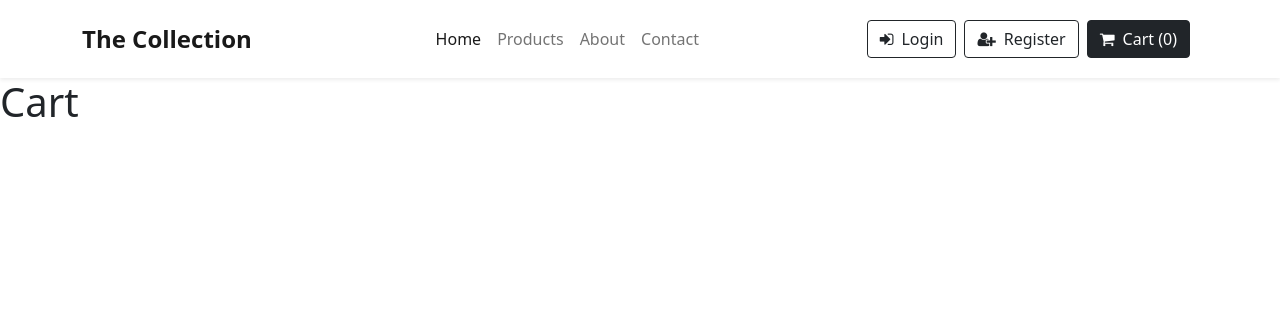
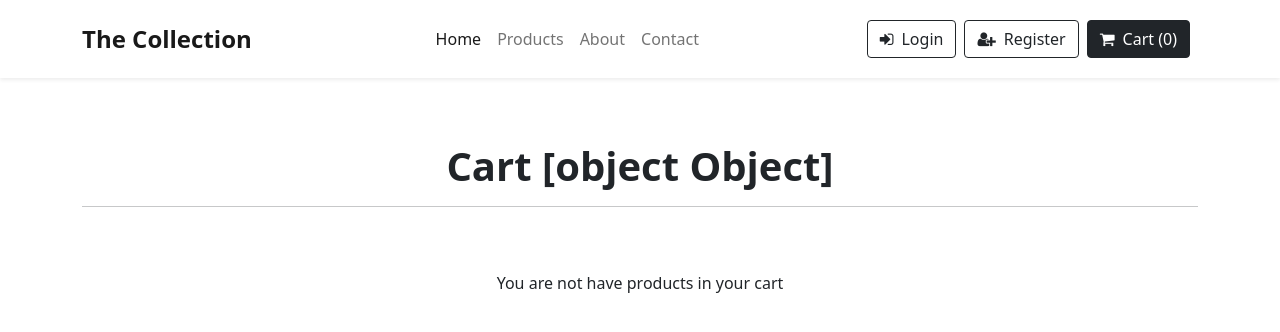
Before and after one commit to YordanSBarrera/e-market, a React (Create React App) app: page /cart in a window 1280 px wide. Shown: the top 332 px of the page. Built offline with nearby package versions, Linux system fonts and the light colour scheme.

Commit message:
formating cart page

```diff
--- a/src/component/about.jsx
+++ b/src/component/about.jsx
@@ -1,9 +1,12 @@
 import React from "react";
-import Header from "./pieces/header";
+import Template from "./pieces/template";
 
 const About = () => {
   return (
-    <Header title="About"/>
+    <Template
+      title="About"
+      body="   yo...  blablabla"
+    />
   );
 };
 
--- a/src/component/cart.jsx
+++ b/src/component/cart.jsx
@@ -1,15 +1,74 @@
 import React from "react";
 import { useSelector } from "react-redux";
-//import { compose } from "redux";
+import Template from "./pieces/template";
 
 const Cart = () => {
   const product = useSelector((state) => state.handleCart);
+  let priceToPay = 0;
   console.log(product);
-  return (
-    <>
-      <h1> Cart</h1>
-      {product.map((prodInCar) => {
+
+  const productToShow = () => {
+    if (product.length == 0) {
+      priceToPay=0;
+      return "You are not have products in your cart";
+    } else {
+      return product.map((prodInCar) => {
+        priceToPay+=prodInCar.price;
         return (
+          <div
+            className="card m-2"
+            style={{ maxWidth: "540px" }}
+            key={prodInCar.id}
+          >
+            <div className="row g-0">
+              <div className="col-md-4">
+                <img
+                  src={prodInCar.image}
+                  className="card-img-top"
+                  alt={prodInCar.title}
+                  height="250px"
+                />
+              </div>
+              <div className="col-md-8">
+                <div className="card-body">
+                  <h5 className="card-title">
+                    {prodInCar.title.substring(0, 12)}...
+                  </h5>
+                  <p className="card-text">${prodInCar.price}</p>
+                  <p className="card-text mb-5">
+                    <small className="text-muted">
+                      Last updated 3 mins ago
+                    </small>
+                  </p>
+                  <hr />
+                  <button
+                    className="btn btn-outline-dark mx-4 py-2"
+                    style={{ width: "100px" }}
+                  >
+                    Buy
+                  </button>
+                  <button
+                    className="btn btn-outline-danger mx-4 py-2"
+                    style={{ width: "100px" }}
+                  >
+                    Remove
+                  </button>
+                </div>
+              </div>
+            </div>
+          </div>
+        );
+      });
+    }
+  };
+  console.log(priceToPay)
+  const title="Cart "+{priceToPay};
+  return <Template title={title} body={productToShow()} />;
+};
+
+export default Cart;
+/**
+ *  return (
           <div
             className="card mb-3"
             style={{ maxWidth: "540px" }}
@@ -35,7 +94,7 @@ const Cart = () => {
                       Last updated 3 mins ago
                     </small>
                   </p>
-                  <hr/>
+                  <hr />
                   <button
                     className="btn btn-outline-dark mx-4 py-2"
                     style={{ width: "100px" }}
@@ -53,9 +112,4 @@ const Cart = () => {
             </div>
           </div>
         );
-      })}
-    </>
-  );
-};
-
-export default Cart;
+ */
--- a/src/component/contact.jsx
+++ b/src/component/contact.jsx
@@ -1,9 +1,8 @@
 import React from "react";
-import Header from "./pieces/header";
-
+import Template from "./pieces/template";
 const Contact = () => {
   return (
-    <Header title="Contact"/>
+    <Template title="Contact"/>
   );
 };
 
--- /dev/null
+++ b/src/component/pieces/template.jsx
@@ -0,0 +1,16 @@
+import React from "react";
+import Header from "./header";
+
+const Template = (prop) => {
+  return (
+    <div className="container my-3 py-5">
+      <Header title={prop.title} />
+
+      <div className="row justify-content-center">
+        {prop.body}
+      </div>
+    </div>
+  );
+};
+
+export default Template;
--- a/src/component/products.jsx
+++ b/src/component/products.jsx
@@ -2,6 +2,7 @@ import React, { useEffect, useState } from "react";
 import Skeleton from "react-loading-skeleton";
 import { NavLink } from "react-router-dom";
 import Header from "./pieces/header";
+import Template from "./pieces/template";
 
 const Products = () => {
   const [data, setData] = useState([]);
@@ -114,15 +115,10 @@ const Products = () => {
     );
   };
   return (
-    <div>
-      <div className="container my-5 py-5">
-        <Header title="Latest Products" />
-
-        <div className="row justify-content-center">
-          {loading ? <Loading /> : <ShowProducts />}
-        </div>
-      </div>
-    </div>
+    <Template
+      title="Latest Products"
+      body={loading ? <Loading /> : <ShowProducts />}
+    />
   );
 };
 
```
